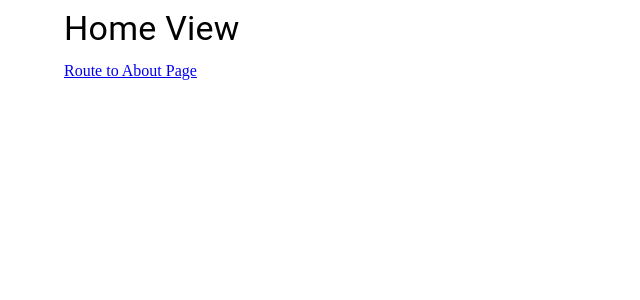
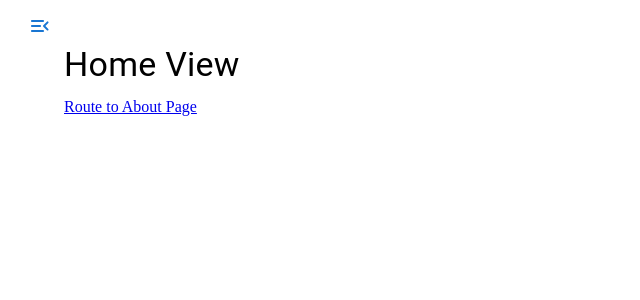
Before and after one commit to BYSooooo/Next_Template, a Next.js app in the folder next_template/: page / in a window 1280 px wide. Shown: the top 300 px of the page, without its empty margins (0-640 px from the left). Built offline with nearby package versions, Linux system fonts and the light colour scheme.

Commit message:
[230624] Set LeftMenu with Toggle

```diff
--- /dev/null
+++ b/next_template/src/app/fonts/fonts.ts
@@ -0,0 +1,5 @@
+import { Inter } from 'next/font/google';
+
+const GoogleInterFont = Inter( {subsets: ['latin']});
+
+export default GoogleInterFont;
--- a/next_template/src/app/page.tsx
+++ b/next_template/src/app/page.tsx
@@ -1,8 +1,31 @@
 import Home from '@/layouts/Home/Home';
+import Menu from '@/layouts/Menu/Menu';
+import { MenuRounded } from '@mui/icons-material';
+import { Button, SwipeableDrawer } from '@mui/material';
 import * as React from 'react';
+
+
+
+
+const toggleDrawer = (anchor : string, open : boolean) =>
+  (event : React.KeyboardEvent | React.MouseEvent) => {
+    if( event &&
+        event.type === 'keydown' &&
+        ((event as React.KeyboardEvent).key === 'Tab' ||
+          (event as React.KeyboardEvent).key === 'Shift'))
+          {
+            return;
+          }
+    }
+
+
+
 
 export default function RootPage() {
   return (
-    <Home />
-  )
+    <>
+      <Menu />
+      <Home />
+    </>
+      )
 }
--- /dev/null
+++ b/next_template/src/layouts/Menu/Menu.tsx
@@ -0,0 +1,67 @@
+"use client";
+
+import { MenuOpenRounded } from '@mui/icons-material';
+import { Box, Button, List, ListItem, ListItemButton, ListItemText, SwipeableDrawer, Toolbar } from '@mui/material';
+import * as React from 'react';
+
+function toChageLow(item : string) {
+    return item.toLocaleLowerCase();
+}
+
+export default function Menu() {
+    const menuItem = ["Home", "About", "Sample01", "Sample02"]
+
+    const [state, setState] = React.useState({
+        top : false,
+        left : false,
+        bottom : false,
+        right : false
+    })
+
+    const toggleDrawer = (anchor : string, open : boolean) => (
+        event : React.KeyboardEvent | React.MouseEvent
+    ) => {
+        if( event &&
+            event.type === 'keydown' &&
+            ( (event as React.KeyboardEvent).type === 'Tab' ||
+                (event as React.KeyboardEvent).type === 'Shift'))
+        {
+            return;
+        }
+        setState({...state, [anchor] : open})
+    }
+
+    const list = (anchor : string) => (
+        <Box
+            sx={{width: 250 }}
+            role="presentation"
+            onClick={toggleDrawer(anchor, false)}
+            onKeyDown={toggleDrawer(anchor, false)}>
+            <List>
+                { menuItem.map(item =>
+                    <ListItem disablePadding>
+                        <ListItemButton component="a" href={toChageLow(item)}>
+                            <ListItemText primary={item} />
+                        </ListItemButton>
+                    </ListItem>
+                ) }
+            </List>
+        </Box>
+    )
+    return (
+        <div>
+            <React.Fragment>
+                <Button onClick={toggleDrawer('left', true)} >
+                    <MenuOpenRounded />
+                </Button>
+                <SwipeableDrawer
+                    anchor="left"
+                    open={state['left']}
+                    onClose={toggleDrawer('left', false)}
+                    onOpen={toggleDrawer('left', true)}>
+                    {list('left')}
+                </SwipeableDrawer>
+            </React.Fragment>
+        </div>
+    )
+}
```
